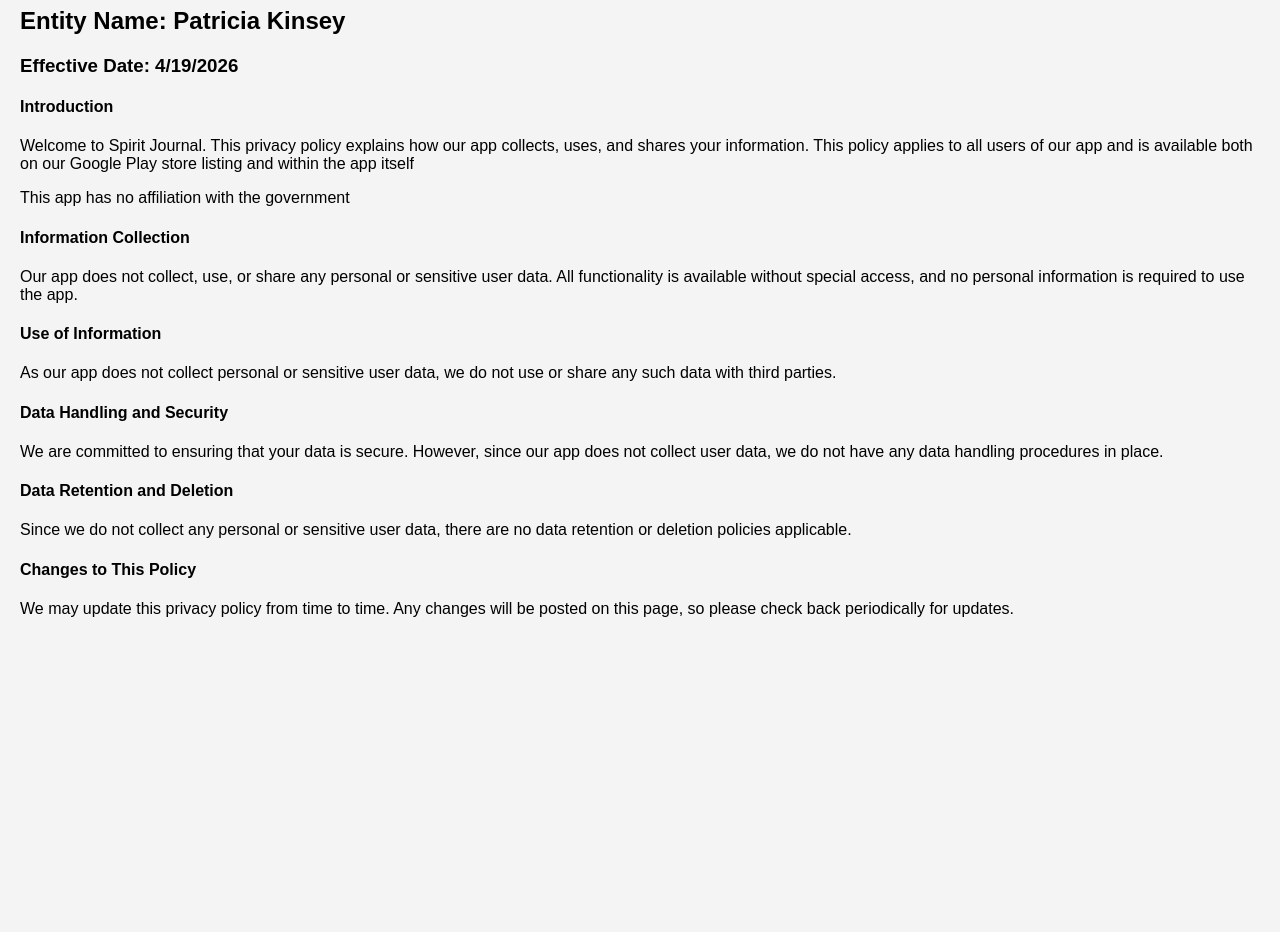
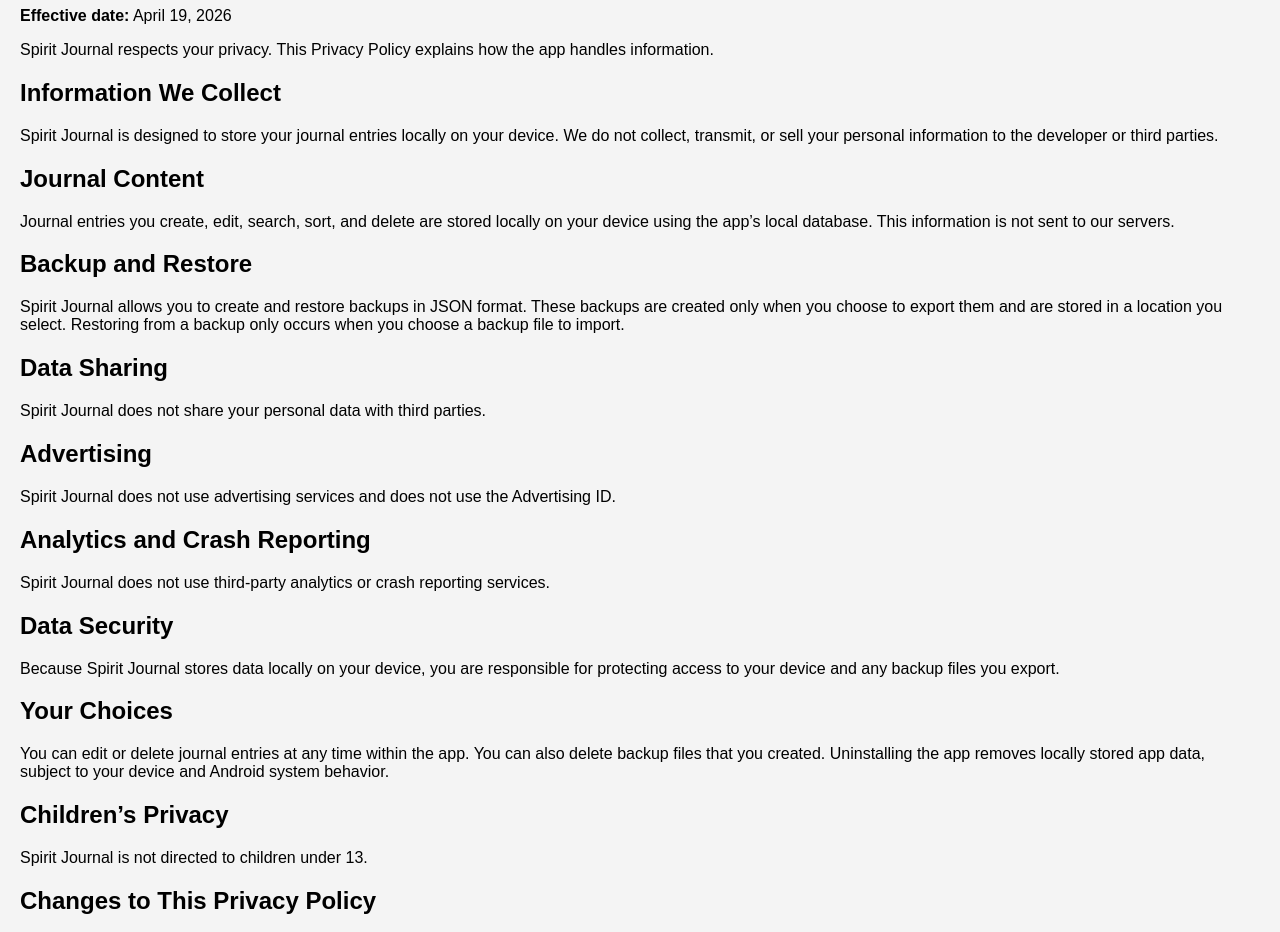
Before and after one commit to Vonnie/spiritjournal_policy_status, a plain HTML site: page index.html in a window 1280 px wide. Shown: the part 93-1025 px from the top of the page. Before the commit the page ends 800 px from the top, so only its background shows below. Drawn offline with Linux system fonts and the light colour scheme.

Commit message:
Revise Privacy Policy for Spirit Journal
Updated privacy policy details for Spirit Journal, including effective date and information on data handling, user choices, and children's privacy.

```diff
--- a/index.html
+++ b/index.html
@@ -33,40 +33,77 @@
 </head>
 
 <body>
-    <!-- <a href="https://vonnie.github.io/JulieNotes/index.html">Julie Notes</a>
-    <a href="https://vonnie.github.io/accounts-list-data-deletion/">Accounts Deletions</a> -->
+  <h1>Privacy Policy for Spirit Journal</h1>
+  <p><strong>Effective date:</strong> April 19, 2026</p>
 
-    <h1>Privacy Policy</h1>
-    <h2>Entity Name: Patricia Kinsey</h2>
-    <h3>Effective Date: 4/19/2026</h3>
-    <h4>Introduction</h4>
-    <p>
-        Welcome to Spirit Journal. This privacy policy explains how our app collects, uses, and shares your information.
-        This policy applies to all users of our app and is available both on our Google Play store listing and within
-        the app itself</p>
-    <p>This app has no affiliation with the government</p>
-    <h4>Information Collection</h4>
-    <p>Our app does not collect, use, or share any personal or sensitive user data. All functionality is available
-        without special access, and no personal information is required to use the app.</p>
+  <p>
+    Spirit Journal respects your privacy. This Privacy Policy explains how the app handles information.
+  </p>
 
-    <h4>Use of Information</h4>
-    <p>As our app does not collect personal or sensitive user data, we do not use or share any such data with third
-        parties.</p>
+  <h2>Information We Collect</h2>
+  <p>
+    Spirit Journal is designed to store your journal entries locally on your device.
+    We do not collect, transmit, or sell your personal information to the developer or third parties.
+  </p>
 
-    <h4>Data Handling and Security</h4>
-    <p>We are committed to ensuring that your data is secure. However, since our app does not collect user data, we do
-        not have any data handling procedures in place.</p>
+  <h2>Journal Content</h2>
+  <p>
+    Journal entries you create, edit, search, sort, and delete are stored locally on your device using the app’s local database.
+    This information is not sent to our servers.
+  </p>
 
-    <h4>Data Retention and Deletion</h4>
-    <p>Since we do not collect any personal or sensitive user data, there are no data retention or deletion policies
-        applicable.</p>
+  <h2>Backup and Restore</h2>
+  <p>
+    Spirit Journal allows you to create and restore backups in JSON format.
+    These backups are created only when you choose to export them and are stored in a location you select.
+    Restoring from a backup only occurs when you choose a backup file to import.
+  </p>
 
-    <h4>Changes to This Policy</h4>
-    <p>We may update this privacy policy from time to time. Any changes will be posted on this page, so please check
-        back periodically for updates.</p>
+  <h2>Data Sharing</h2>
+  <p>
+    Spirit Journal does not share your personal data with third parties.
+  </p>
 
-    </p>
+  <h2>Advertising</h2>
+  <p>
+    Spirit Journal does not use advertising services and does not use the Advertising ID.
+  </p>
 
+  <h2>Analytics and Crash Reporting</h2>
+  <p>
+    Spirit Journal does not use third-party analytics or crash reporting services.
+  </p>
+
+  <h2>Data Security</h2>
+  <p>
+    Because Spirit Journal stores data locally on your device, you are responsible for protecting access to your device and any backup files you export.
+  </p>
+
+  <h2>Your Choices</h2>
+  <p>
+    You can edit or delete journal entries at any time within the app.
+    You can also delete backup files that you created.
+    Uninstalling the app removes locally stored app data, subject to your device and Android system behavior.
+  </p>
+
+  <h2>Children’s Privacy</h2>
+  <p>
+    Spirit Journal is not directed to children under 13.
+  </p>
+
+  <h2>Changes to This Privacy Policy</h2>
+  <p>
+    We may update this Privacy Policy from time to time. Any updates will be posted at the same location where this policy is published.
+  </p>
+
+  <h2>Contact</h2>
+  <p>
+    If you have questions about this Privacy Policy, contact:
+    <br />
+    <strong>Your Name or Developer Name</strong>
+    <br />
+    <strong>Email:</strong> pykinpad@yahoo.com
+  </p>
 </body>
 
 </html>
```
